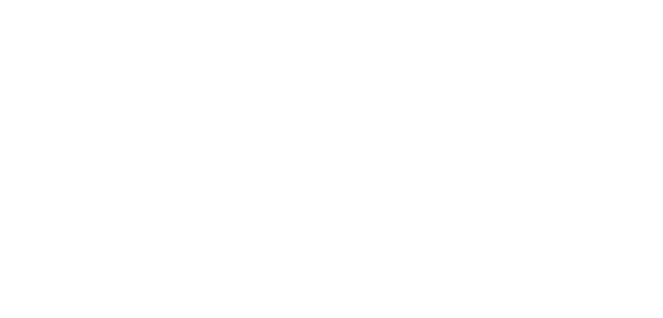
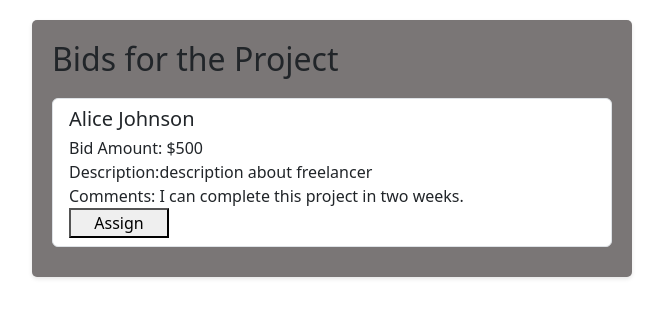
Before and after one commit to nehasirsat/LanceStack, a React (Create React App) app: page /Projects/Bids in a window 1280 px wide. Before the commit this address had no page. Shown: the top 318 px of the page, without its empty margins (308-971 px from the left). Built offline with nearby package versions, Linux system fonts and the light colour scheme.

Commit message:
added bids page

```diff
--- a/src/App.js
+++ b/src/App.js
@@ -14,6 +14,7 @@
 import EditProfile from './Pages/Freelancer/EditProfile';
 import ShowBids from './Pages/Freelancer/ShowBids';
 import CompletedProjects from './Pages/Freelancer/CompletedProjects';
+import BidList from './Pages/Client/Bids';
 
 function App() {
   return (
@@ -28,6 +29,7 @@
       <Route path='/FreelancerProfile' element={<FreelancerProfile/>}/>
       <Route path='/Projects' element={<Projects/>}/>
       <Route path='/ClientProfile' element={<ClientProfile/>}/>
+      <Route path='/Projects/Bids' element ={<BidList/>}/>
 
       <Route path="/freelancer" element={<Freelancer />} />
         <Route path="/bid-confirmation" element={<BidConfirmation />} />
--- /dev/null
+++ b/src/Pages/Client/Bids.js
@@ -0,0 +1,40 @@
+import { useState } from "react";
+import '../../styles/client/bids.css'
+import { Link } from "react-router-dom";
+
+const BidList = () => {
+    const [bids, setBids] = useState([ {
+        freelancerName: 'Alice Johnson',
+        amount: 500,
+        description:"description about freelancer",
+        comments: 'I can complete this project in two weeks.',
+      }]);
+
+    return (
+      <div className="bid-list">
+        <h2>Bids for the Project</h2>
+        {bids.length > 0 ? (
+          <ul className="list-group">
+            {bids.map((bid, index) => (
+              <li key={index} className="list-group-item">
+                <div className="bid-info">
+                  <h5>{bid.freelancerName}</h5>
+                  <p>Bid Amount: ${bid.amount}</p>
+                  <p>Description:{bid.description}</p>
+                  <p>Comments: {bid.comments}</p>
+                  <Link to={'/contract'}>
+                    <button>Assign</button>
+                  </Link>
+                </div>
+              </li>
+            ))}
+          </ul>
+        ) : (
+          <p>No bids have been placed yet.</p>
+        )}
+      </div>
+    );
+  };
+
+
+  export default BidList;
--- a/src/Pages/Client/Projects.js
+++ b/src/Pages/Client/Projects.js
@@ -1,5 +1,6 @@
 import "../../styles/client/clientpage.css"
 import Navigation from "../../components/Navigation";
+import { Link } from "react-router-dom";
 
 export default function Projects()
 {
@@ -16,7 +17,9 @@
                     <h4>{item.Title}</h4>
                     <h4>{item.Description}</h4>
                     <h4>status:{item.pstatus}</h4>
-                    <button>Show Bids</button>
+                    <Link to={'./bids'}>
+                    <button >Show Bids</button>
+                    </Link>
                     </body>
                     </div>
                 ))
--- /dev/null
+++ b/src/styles/client/bids.css
@@ -0,0 +1,28 @@
+.bid-list {
+    padding: 20px;
+    background-color: #7a7676;
+    border-radius: 5px;
+    box-shadow: 0 2px 4px rgba(0, 0, 0, 0.1);
+    max-width: 600px;
+    margin: 20px auto;
+  }
+
+  .bid-list h2 {
+    margin-bottom: 20px;
+  }
+
+  .list-group-item {
+    border: 1px solid #ddd;
+    margin-bottom: 10px;
+    padding: 15px;
+    border-radius: 4px;
+    background-color: #fff;
+  }
+
+  .bid-info h5 {
+    margin-bottom: 5px;
+  }
+
+  .bid-info p {
+    margin: 0;
+  }
```
